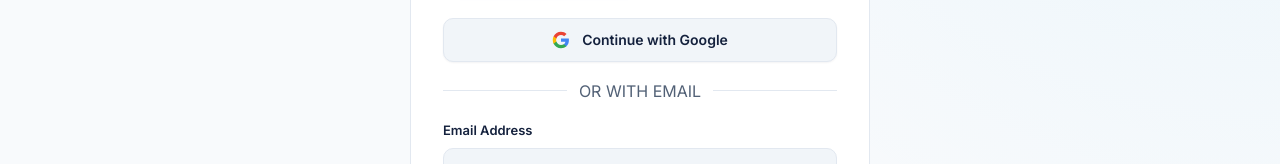
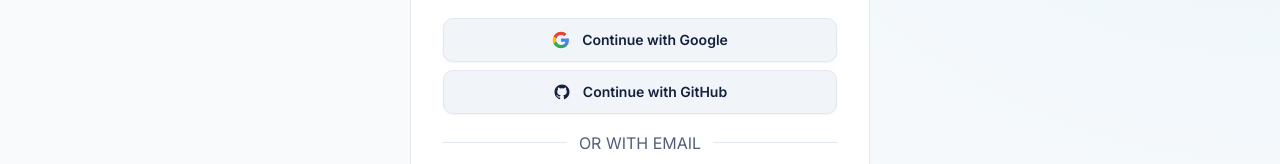
Before and after one commit to roadofriot/mindsparq-official-website, a React (Vite) app: page /auth in a window 1280 px wide. Shown: the part 539-703 px from the top of the page. Built offline with nearby package versions, Linux system fonts and the light colour scheme; no server answers.

Commit message:
refactor: enforce single language across pages and add GitHub OAuth support

```diff
--- a/src/components/home/AboutSnippet.tsx
+++ b/src/components/home/AboutSnippet.tsx
@@ -78,7 +78,7 @@ export const AboutSnippet: React.FC = () => {
                 <div>
                   <strong>Registered Center:</strong> {siteConfig.location.fullFormatted}
                   <div style={{ color: 'var(--color-text-muted)', marginTop: '2px' }}>
-                    Founder & CEO: {siteConfig.founder.name} ({siteConfig.founder.nameNepali})
+                    Founder & CEO: {siteConfig.founder.name}
                   </div>
                 </div>
               </div>
--- a/src/components/home/Hero.tsx
+++ b/src/components/home/Hero.tsx
@@ -408,7 +408,7 @@ export const Hero: React.FC = () => {
               >
                 <span style={{ display: 'inline-flex', alignItems: 'center', gap: '6px' }}>
                   <span style={{ width: '8px', height: '8px', borderRadius: '50%', backgroundColor: 'var(--color-accent-teal)' }} />
-                  Founder & CEO: {siteConfig.founder.name} ({siteConfig.founder.nameNepali})
+                  Founder & CEO: {siteConfig.founder.name}
                 </span>
                 <span>•</span>
                 <span>Butwal-11, Rupandehi</span>
--- a/src/content/site.ts
+++ b/src/content/site.ts
@@ -74,8 +74,8 @@ export const siteConfig: SiteConfig = {
     { title: 'Continuous Improvement', titleNepali: 'निरन्तर सुधार', desc: 'Review programs, gather feedback, evaluate outcomes, and improve teaching materials, software, and operational processes.' }
   ],
   nameConcept: {
-    mind: 'Thinking, understanding, knowledge, creativity, and intellectual development (सोच, ज्ञान, मानसिक क्षमता र बौद्धिक विकास).',
-    sparq: 'Curiosity, inspiration, fresh ideas, innovation, and the spark that initiates discovery (जिज्ञासा, नयाँ विचार, रचनात्मकता र नवप्रवर्तन).'
+    mind: 'Thinking, understanding, knowledge, creativity, and intellectual development.',
+    sparq: 'Curiosity, inspiration, fresh ideas, innovation, and the spark that initiates discovery.'
   },
   contact: {
     // Left unpopulated until official owner confirmation as strictly instructed
--- a/src/context/AuthContext.tsx
+++ b/src/context/AuthContext.tsx
@@ -20,6 +20,7 @@ interface AuthContextType {
   signInWithEmail: (email: string, password: string) => Promise<{ error: AuthError | null }>;
   signUpWithEmail: (email: string, password: string, displayName: string) => Promise<{ error: AuthError | null; user: User | null }>;
   signInWithGoogle: () => Promise<{ error: AuthError | null }>;
+  signInWithGithub: () => Promise<{ error: AuthError | null }>;
   signOut: () => Promise<{ error: Error | null }>;
   resetPassword: (email: string) => Promise<{ error: AuthError | null }>;
   refreshProfile: () => Promise<void>;
@@ -177,6 +178,22 @@ export const AuthProvider: React.FC<{ children: React.ReactNode }> = ({ children
     return { error };
   };
 
+  const signInWithGithub = async () => {
+    if (!isSupabaseConfigured) {
+      return {
+        error: new AuthError('Supabase is not configured yet. GitHub OAuth requires a valid Supabase project.')
+      };
+    }
+    const redirectUrl = `${window.location.origin}/auth/callback`;
+    const { error } = await supabase.auth.signInWithOAuth({
+      provider: 'github',
+      options: {
+        redirectTo: redirectUrl
+      }
+    });
+    return { error };
+  };
+
   const signOut = async () => {
     if (!isSupabaseConfigured) {
       setUser(null);
@@ -234,6 +251,7 @@ export const AuthProvider: React.FC<{ children: React.ReactNode }> = ({ children
     signInWithEmail,
     signUpWithEmail,
     signInWithGoogle,
+    signInWithGithub,
     signOut,
     resetPassword,
     refreshProfile
--- a/src/pages/AuthPage.tsx
+++ b/src/pages/AuthPage.tsx
@@ -10,7 +10,7 @@ interface AuthPageProps {
 export const AuthPage: React.FC<AuthPageProps> = ({ initialMode = 'signin' }) => {
   const [searchParams] = useSearchParams();
   const navigate = useNavigate();
-  const { user, isStaff, signInWithEmail, signUpWithEmail, signInWithGoogle, resetPassword, isConfigured } = useAuth();
+  const { user, isStaff, signInWithEmail, signUpWithEmail, signInWithGoogle, signInWithGithub, resetPassword, isConfigured } = useAuth();
 
   const [mode, setMode] = useState<'signin' | 'signup' | 'forgot'>(initialMode);
   const [showPassword, setShowPassword] = useState(false);
@@ -87,6 +87,16 @@ export const AuthPage: React.FC<AuthPageProps> = ({ initialMode = 'signin' }) =>
     setErrorMsg(null);
     setLoading(true);
     const { error } = await signInWithGoogle();
+    if (error) {
+      setErrorMsg(error.message);
+      setLoading(false);
+    }
+  };
+
+  const handleGithubSignIn = async () => {
+    setErrorMsg(null);
+    setLoading(true);
+    const { error } = await signInWithGithub();
     if (error) {
       setErrorMsg(error.message);
       setLoading(false);
@@ -275,7 +285,7 @@ export const AuthPage: React.FC<AuthPageProps> = ({ initialMode = 'signin' }) =>
                 color: 'var(--color-text-primary)',
                 fontWeight: 600,
                 fontSize: '0.875rem',
-                marginBottom: 'var(--space-4)'
+                marginBottom: 'var(--space-2)'
               }}
             >
               <svg width="18" height="18" viewBox="0 0 24 24">
@@ -297,6 +307,37 @@ export const AuthPage: React.FC<AuthPageProps> = ({ initialMode = 'signin' }) =>
                 />
               </svg>
               <span>Continue with Google</span>
+            </button>
+
+            <button
+              type="button"
+              onClick={handleGithubSignIn}
+              disabled={loading}
+              className="btn btn-secondary"
+              style={{
+                width: '100%',
+                display: 'flex',
+                alignItems: 'center',
+                justifyContent: 'center',
+                gap: 'var(--space-3)',
+                padding: '11px var(--space-4)',
+                borderRadius: 'var(--radius-md)',
+                backgroundColor: 'var(--color-surface-elevated)',
+                border: '1px solid var(--color-border)',
+                color: 'var(--color-text-primary)',
+                fontWeight: 600,
+                fontSize: '0.875rem',
+                marginBottom: 'var(--space-4)'
+              }}
+            >
+              <svg width="18" height="18" viewBox="0 0 24 24" fill="currentColor">
+                <path
+                  fillRule="evenodd"
+                  clipRule="evenodd"
+                  d="M12 2C6.477 2 2 6.484 2 12.017c0 4.425 2.865 8.18 6.839 9.504.5.092.682-.217.682-.483 0-.237-.008-.868-.013-1.703-2.782.605-3.369-1.343-3.369-1.343-.454-1.158-1.11-1.466-1.11-1.466-.908-.62.069-.608.069-.608 1.003.07 1.53 1.032 1.53 1.032.892 1.53 2.341 1.088 2.91.832.092-.647.35-1.088.636-1.338-2.22-.253-4.555-1.113-4.555-4.951 0-1.093.39-1.988 1.029-2.688-.103-.253-.446-1.272.098-2.65 0 0 .84-.27 2.75 1.026A9.564 9.564 0 0112 6.844c.85.004 1.705.115 2.504.337 1.909-1.296 2.747-1.027 2.747-1.027.546 1.379.202 2.398.1 2.651.64.7 1.028 1.595 1.028 2.688 0 3.848-2.339 4.695-4.566 4.943.359.309.678.92.678 1.855 0 1.338-.012 2.419-.012 2.747 0 .268.18.58.688.482A10.019 10.019 0 0022 12.017C22 6.484 17.522 2 12 2z"
+                />
+              </svg>
+              <span>Continue with GitHub</span>
             </button>
 
             <div
--- a/src/pages/ProgramsPage.tsx
+++ b/src/pages/ProgramsPage.tsx
@@ -239,7 +239,7 @@ export const ProgramsPage: React.FC = () => {
         `}</style>
       </section>
 
-      {/* School Partnership Model (विद्यालयसँगको सहकार्य तथा साझेदारी मोडेल) */}
+      {/* School Partnership Model */}
       <section
         id="school-partnerships"
         className="section-spacing"
@@ -257,7 +257,7 @@ export const ProgramsPage: React.FC = () => {
             </div>
             <h2>{schoolPartnershipModel.title}</h2>
             <p style={{ color: 'var(--color-text-secondary)', fontSize: 'var(--text-base)' }}>
-              {schoolPartnershipModel.titleNepali} — {schoolPartnershipModel.overview}
+              {schoolPartnershipModel.overview}
             </p>
           </div>
 
@@ -283,7 +283,7 @@ export const ProgramsPage: React.FC = () => {
             >
               <div style={{ display: 'flex', alignItems: 'center', gap: '10px' }}>
                 <Building2 size={20} style={{ color: 'var(--color-brand-primary)' }} />
-                <h3 style={{ fontSize: 'var(--text-lg)', margin: 0 }}>School's Contribution (विद्यालयको भूमिका)</h3>
+                <h3 style={{ fontSize: 'var(--text-lg)', margin: 0 }}>School's Contribution</h3>
               </div>
               <ul style={{ listStyle: 'none', display: 'flex', flexDirection: 'column', gap: '8px', padding: 0 }}>
                 {schoolPartnershipModel.schoolRole.map((item, idx) => (
@@ -309,7 +309,7 @@ export const ProgramsPage: React.FC = () => {
             >
               <div style={{ display: 'flex', alignItems: 'center', gap: '10px' }}>
                 <Sparkles size={20} style={{ color: 'var(--color-accent-teal)' }} />
-                <h3 style={{ fontSize: 'var(--text-lg)', margin: 0 }}>MindSparQ Deliverables (MindSparQ को भूमिका)</h3>
+                <h3 style={{ fontSize: 'var(--text-lg)', margin: 0 }}>MindSparQ Deliverables</h3>
               </div>
               <ul style={{ listStyle: 'none', display: 'flex', flexDirection: 'column', gap: '8px', padding: 0 }}>
                 {schoolPartnershipModel.mindsparqRole.map((item, idx) => (
```
Also changed, not shown: src/content/programs.ts (+6 -7 lines), src/pages/AboutPage.tsx (+13 -14 lines).
